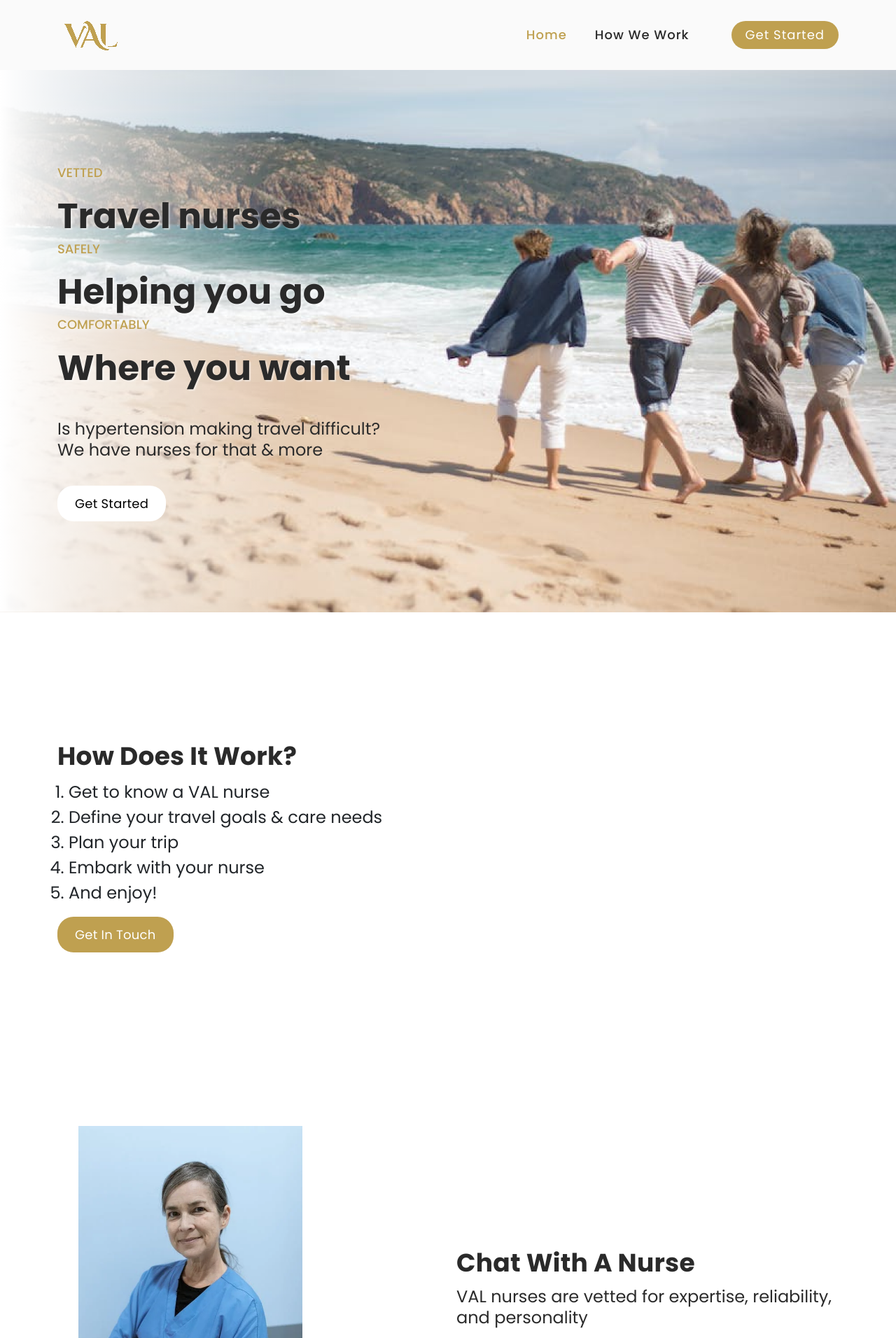
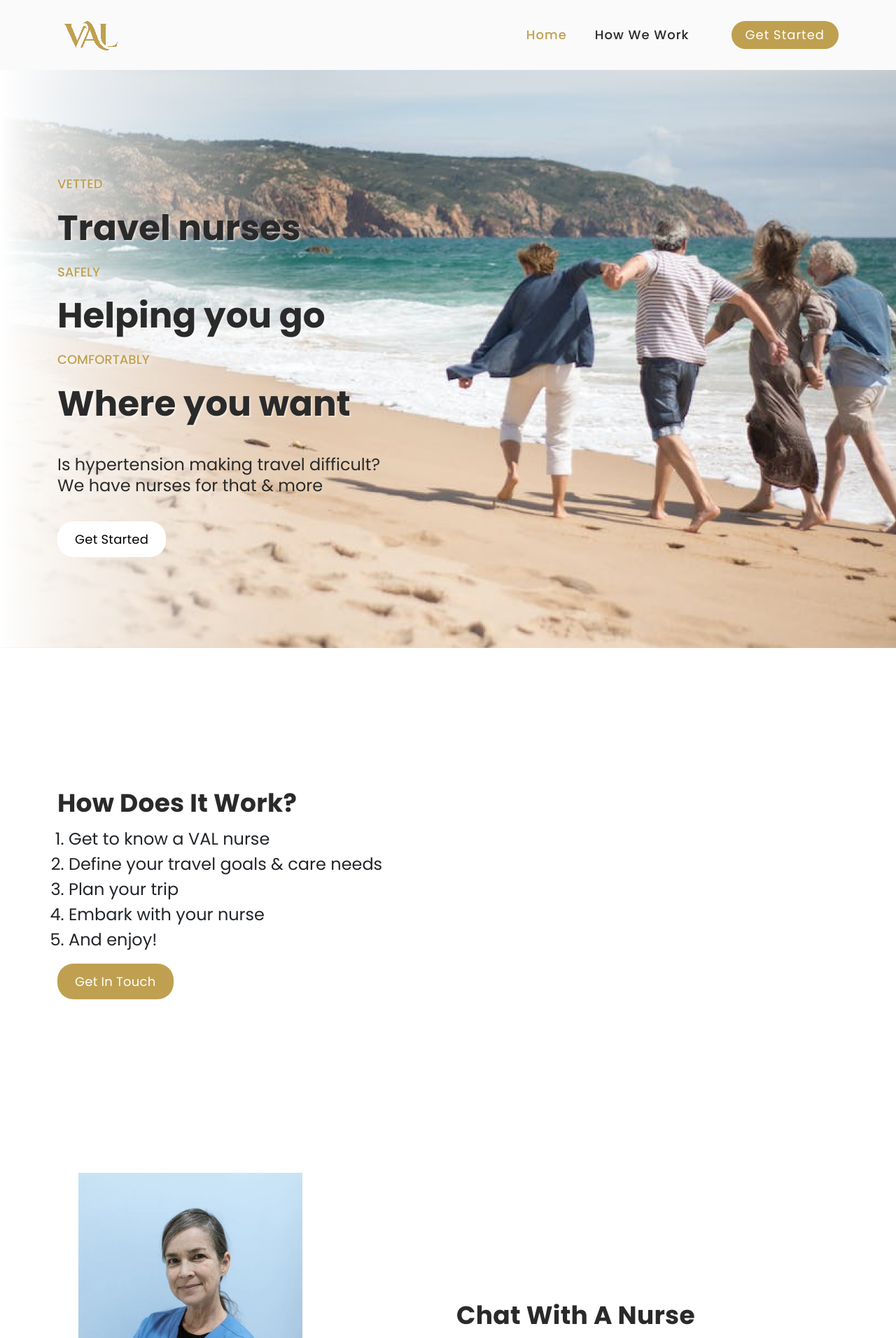
Before and after one commit to SabianF/VAL-landing-page, a PHP site: page / in a window 1280 px wide; the page is wider, and only the part inside the window is pictured. Shown: the top 1912 px of that part at 70% size. Run offline with PHP 8.4, Linux system fonts and the light colour scheme.

Commit message:
feat: updated theme

```diff
--- a/assets/css/templatemo-onix-digital.css
+++ b/assets/css/templatemo-onix-digital.css
@@ -119,8 +119,8 @@ a {
 }
 
 h1, h2, h3, h4, h5, h6 {
-  margin-top: 0px;
-  margin-bottom: 0px;
+  margin-top: 16px;
+  margin-bottom: 6px;
 }
 
 ul {
@@ -1972,6 +1972,7 @@ responsive
   .main-banner::before {
     display: none;
   }
+
   .main-banner .item {
     margin-right: 0px;
   }
```
